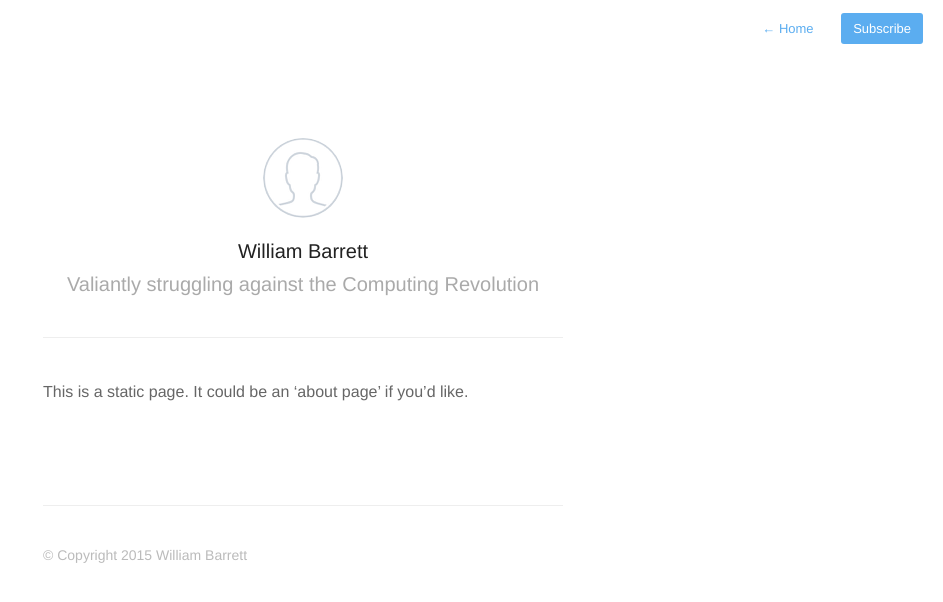
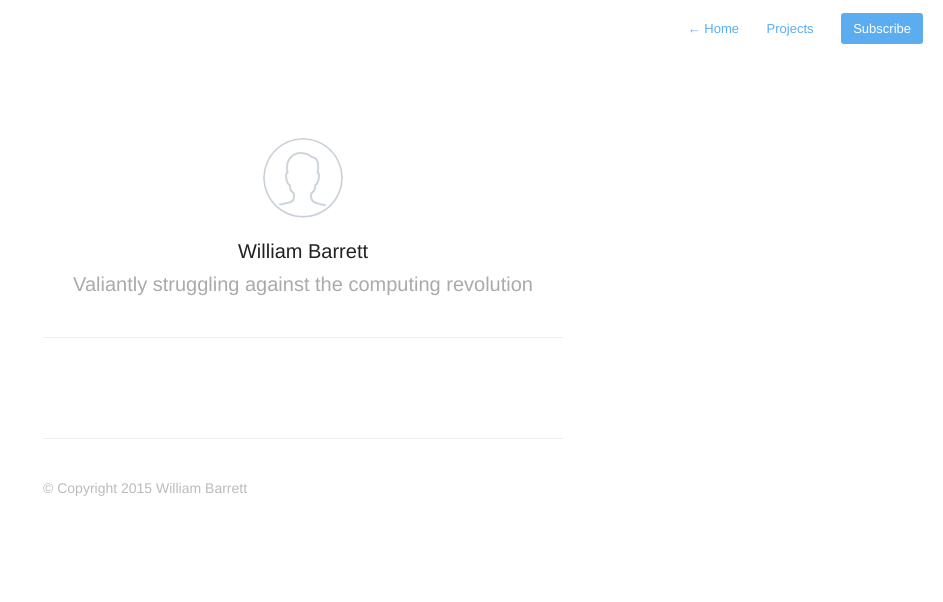
Before and after one commit to willbarrett/willbarrett.github.io, a Jekyll site: the page built from about.md, in a window 1280 px wide. Shown: the top 602 px of the page, without its empty margins (337-1280 px from the left). Built offline with Jekyll 4.4.1, drawn with Linux system fonts in a browser that asks for light colours; nearby versions of some CDN libraries; Markdown is read by kramdown in place of the engine named in the settings.

Commit message:
Cleanup on aisle 4

```diff
--- a/_config.yml
+++ b/_config.yml
@@ -1,5 +1,5 @@
 name: Will Barrett
-description: Valiantly struggling against the Computing Revolution
+description: Valiantly struggling against the computing revolution
 meta_description: "Will Barrett is a software developer."
 
 aboutPage: true
--- a/_includes/navigation.html
+++ b/_includes/navigation.html
@@ -8,5 +8,9 @@
             <a href="{{ site.baseurl }}about">About </a>
         {% endif %}
     {% endif %}
+
+    {% if page.url !="/projects/" %}
+      <a href="{{ site.baseurl }}projects">Projects </a>
+    {% endif %}
     <a class="cta" href="{{ site.baseurl }}feed.xml">Subscribe</a>
 </nav>
--- a/about.md
+++ b/about.md
@@ -1,9 +1,9 @@
 ---
-title: About
+title: About Will
 permalink: about/
 profile: true
 ---
 
-This is a static page. It could be an 'about page' if you'd like.
+
 
 {% include footer.html %}
--- a/assets/css/style.css
+++ b/assets/css/style.css
@@ -188,8 +188,10 @@ li	{ list-style-type:circle; list-style-position:inside; }
 /* Line Height */
 #post-body, p { line-height:1.7; }
 
-b, strong { font-weight: 500;
-  color: #1E2025; }
+b, strong {
+  font-weight: 500;
+  color: #1E2025;
+}
 em, i { font-style: italic; }
 
 #title {
```
Also changed, not shown: projects.md (added, +20 -0 lines), assets/images/Kactus-theme-index.png (deleted), assets/images/Kactus-theme-post.png (deleted).
